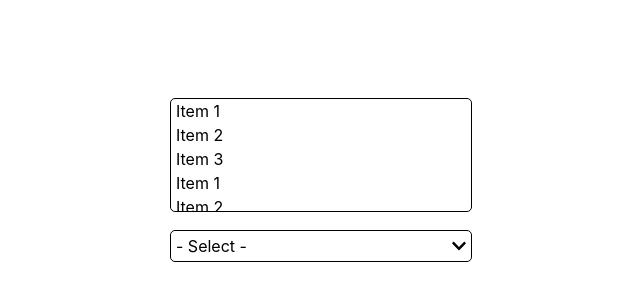
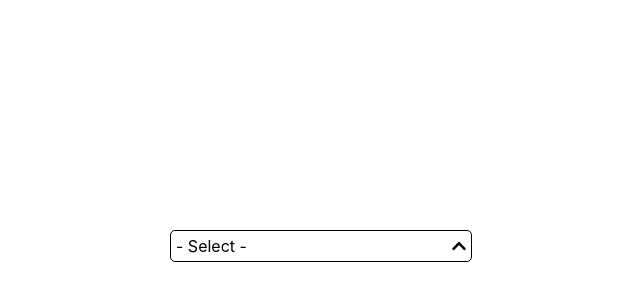
Before and after one commit to kimberlyohq/custom-dropdown, a React (Create React App) app: page / in a window 1280 px wide. Shown: the part 70-370 px from the top of the page, without its empty margins (270-910 px from the left). Built offline with nearby package versions, Linux system fonts and the light colour scheme.

Commit message:
feat: set default menu visibility to false

```diff
--- a/src/components/Dropdown/index.jsx
+++ b/src/components/Dropdown/index.jsx
@@ -23,8 +23,7 @@ export const Dropdown = ({
   // TODO: Need to check if options is defined
   const [selectedItem, setSelectedItem] = useState(placeholder);
 
-  // TODO: set default isVisible to false
-  const [isVisible, setIsVisible] = useState(true);
+  const [isVisible, setIsVisible] = useState(false);
 
   const ref = useRef(null);
 
```
